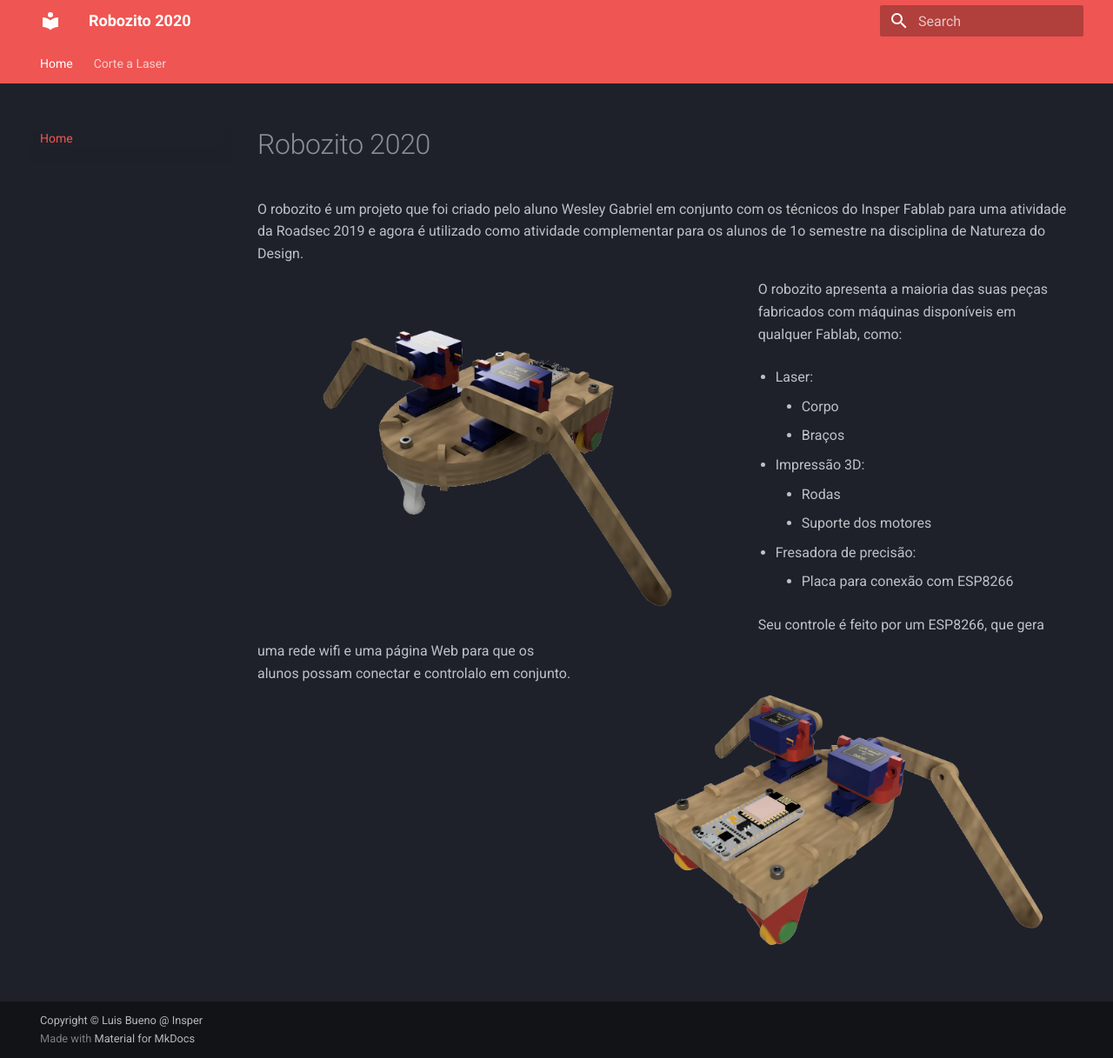
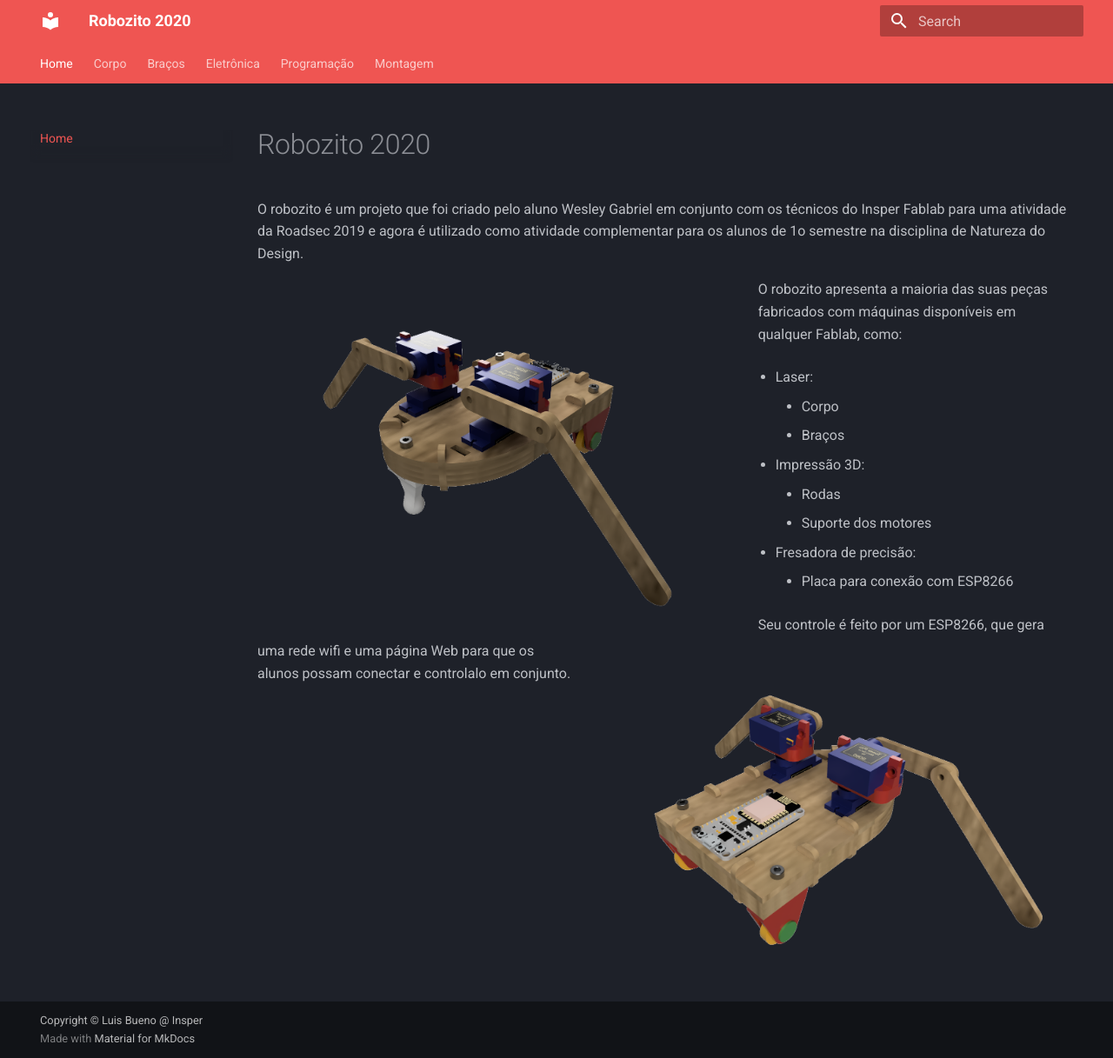
Before and after one commit to LuisHFB/Doc_RobozitoEN, an MkDocs documentation site: the page built from docs/index.md, in a window 1280 px wide and 1217 px high. Shown: the whole window at 87% size. Built offline with MkDocs 1.6.1 and Material for MkDocs 9.7.7, drawn with Linux system fonts in a browser that asks for light colours; some of the changed lines change nothing that is shown.

Commit message:
Add Estrutura Documentação

```diff
--- a/mkdocs.yml
+++ b/mkdocs.yml
@@ -20,7 +20,7 @@ theme:
     text: 'Roboto'
     code: 'Roboto Mono'
 
-  docs_dir: docs-src
+  docs_dir: docs
   site_dir: docs
 
   repo_name: 'LuisHFB/Doc_Robozito'
@@ -41,4 +41,24 @@ markdown_extensions:
 nav:
   - Home: index.md
 
-  - 'Corte a Laser': laser.md
+  - Corpo:
+    - 'Corpo': 'corpo/projeto1.md'
+    - 'Corte à Laser': laser.md
+    #- 'Arquivos do corpo': 'link'
+  - Braços:
+    - 'Braços': 'braco/projeto2.md'
+    - 'Motores e Suporte': 'braco/moterEsuporte.md'
+    - 'Impressão 3D': 'braco/3dPrint.md'
+    #- 'Arquivos de impressão 3d' : 'link2'
+  - Eletrônica:
+    - 'Eletrônica': 'eletronica/projeto3.md'
+    - 'Usinagem de PCB': 'eletronica/usinagemPcb.md'
+    - 'Solda': 'eletronica/solda.md'
+    - 'Montagem da Eletrônica': 'eletronica/montagemEletronica.md'
+    #- 'Arquivos da placa eletrônica' : 'link3'
+  - Programação:
+    - 'Configuração da Arduino IDE': 'programacao/configArduinoIDE.md'
+    - 'Programação': 'programacao/oCodigo.md'
+    - 'Gravando o código na ESP8266': 'programacao/gravandoESP.md'
+  - Montagem:
+    - 'montagem/montagem.md'
```
